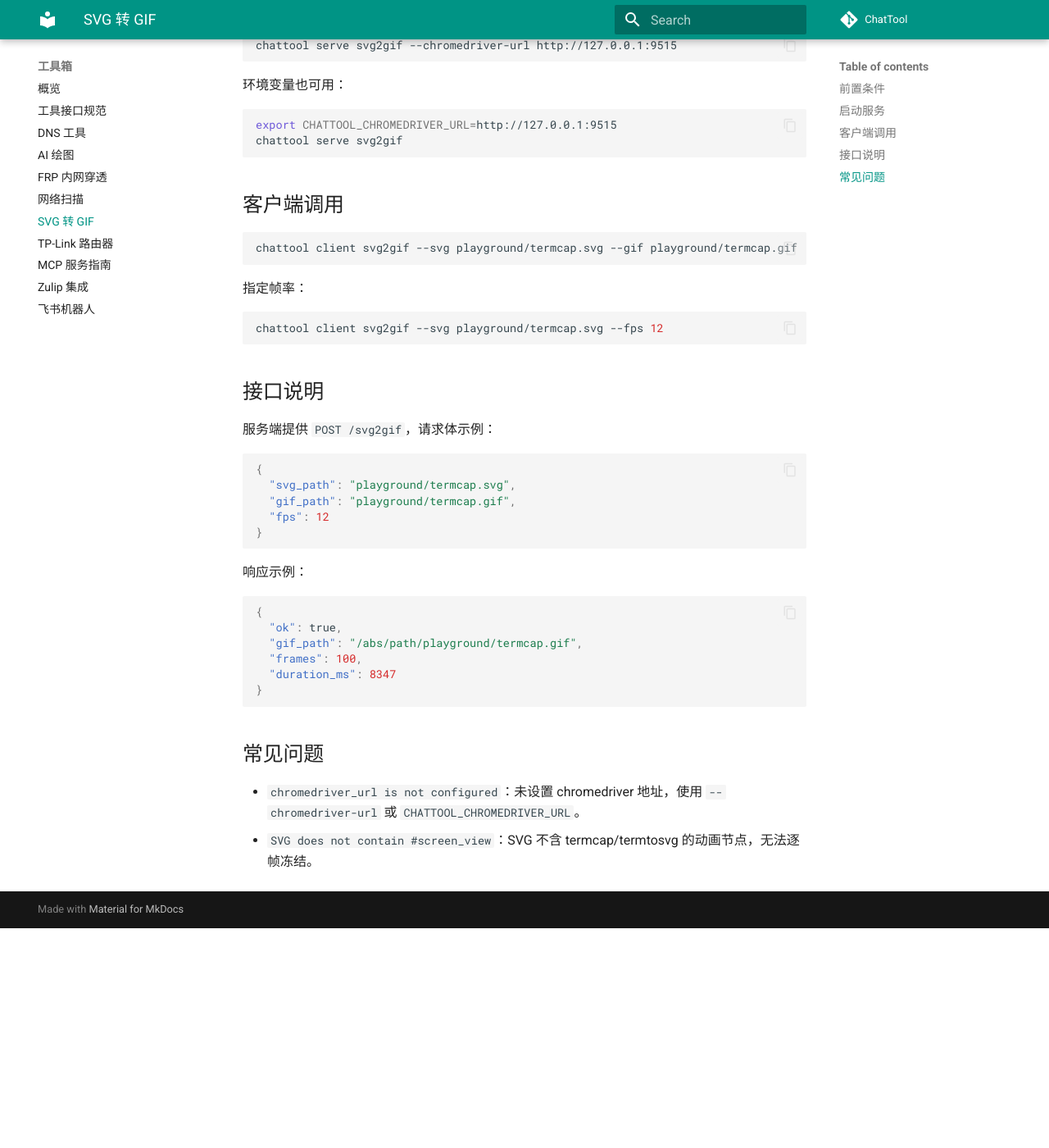
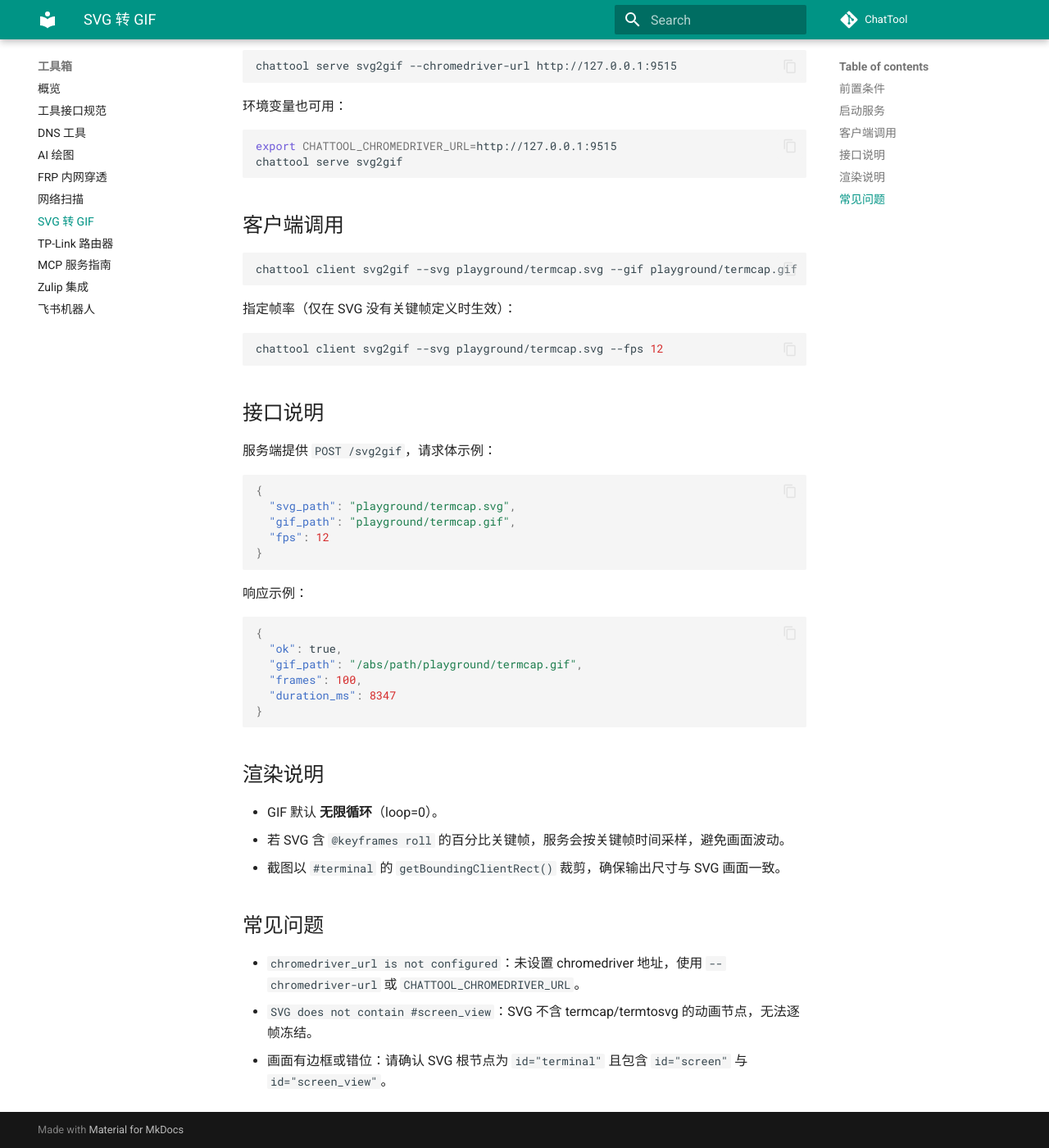
Before and after one commit to cubenlp/ChatTool, an MkDocs documentation site: the page built from docs/tools/svg2gif.md, in a window 1280 px wide and 1400 px high, scrolled down 557 px. Shown: the whole window at 82% size. Built offline with MkDocs 1.6.1 and Material for MkDocs 9.7.7, drawn with Linux system fonts in a browser that asks for light colours; comment, search, counter and statistics services are not loaded; the version menu is left out; before the commit the page ends 1689 px from its top, so only the background shows below that; some of the changed text lies outside the part shown.

Commit message:
docs: update svg2gif notes

````diff
--- a/docs/tools/svg2gif.md
+++ b/docs/tools/svg2gif.md
@@ -1,6 +1,6 @@
 # SVG 转 GIF
 
-通过 `chattool serve svg2gif` 启动本地服务，连接 Chromedriver 将 SVG 动画转换为 GIF。
+通过 `chattool serve svg2gif` 启动本地服务，连接 Chromedriver 将 SVG 动画转换为 GIF。服务会按 SVG 关键帧冻结动画并裁剪到 `#terminal` 区域，避免两侧边框。
 
 ## 前置条件
 
@@ -32,7 +32,7 @@
 chattool client svg2gif --svg playground/termcap.svg --gif playground/termcap.gif
 ```
 
-指定帧率：
+指定帧率（仅在 SVG 没有关键帧定义时生效）：
 
 ```bash
 chattool client svg2gif --svg playground/termcap.svg --fps 12
@@ -61,7 +61,14 @@
 }
 ```
 
+## 渲染说明
+
+- GIF 默认 **无限循环**（loop=0）。
+- 若 SVG 含 `@keyframes roll` 的百分比关键帧，服务会按关键帧时间采样，避免画面波动。
+- 截图以 `#terminal` 的 `getBoundingClientRect()` 裁剪，确保输出尺寸与 SVG 画面一致。
+
 ## 常见问题
 
 - `chromedriver_url is not configured`：未设置 chromedriver 地址，使用 `--chromedriver-url` 或 `CHATTOOL_CHROMEDRIVER_URL`。
 - `SVG does not contain #screen_view`：SVG 不含 termcap/termtosvg 的动画节点，无法逐帧冻结。
+- 画面有边框或错位：请确认 SVG 根节点为 `id="terminal"` 且包含 `id="screen"` 与 `id="screen_view"`。
````
